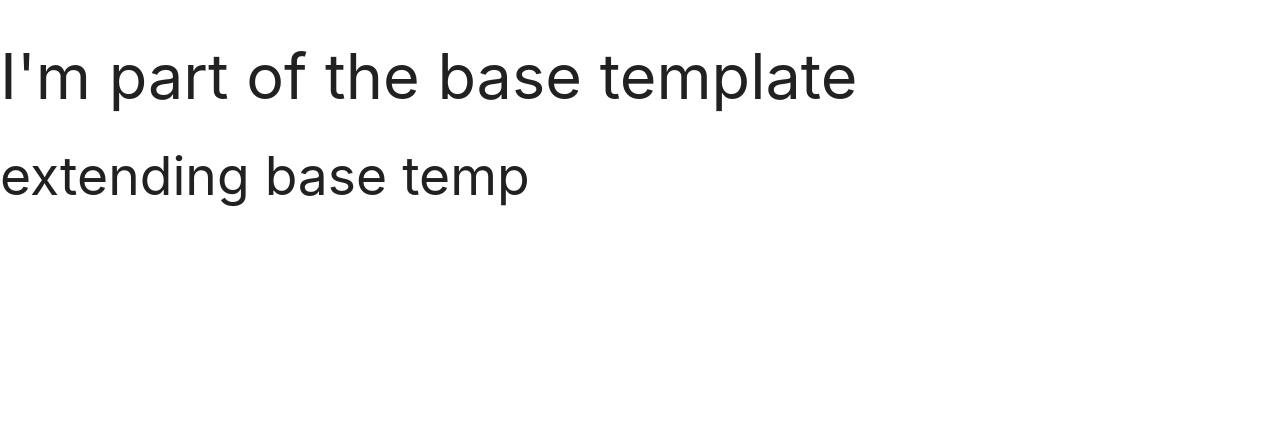
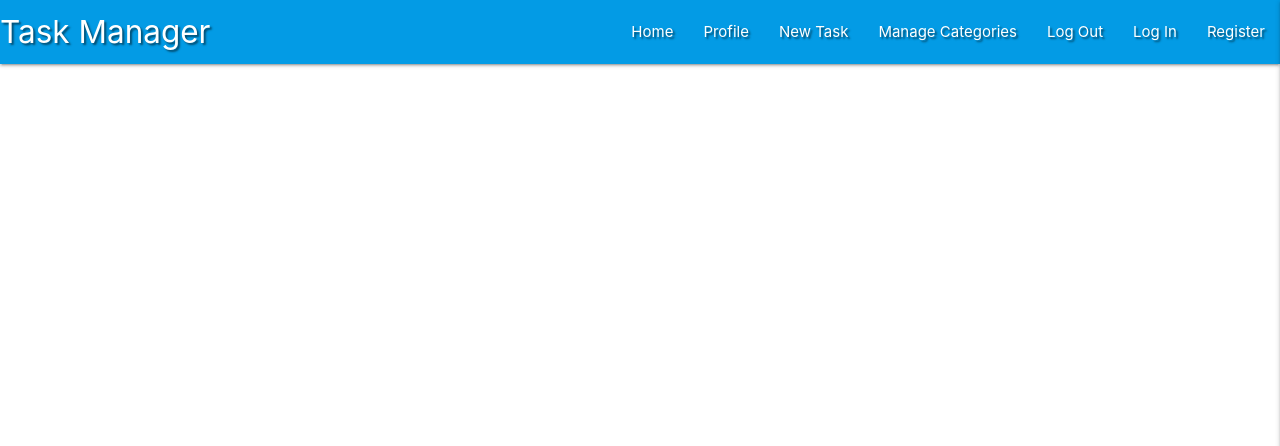
Before and after one commit to Birrellc/practice-todo-flask, a Flask app: page / in a window 1280 px wide. Shown: the top 446 px of the page. Run offline with Flask 2, Linux system fonts and the light colour scheme; data that the repository does not hold is empty; some libraries are stand-ins or nearby versions.

Commit message:
add materialize navbar and sidenav

```diff
--- a/static/css/style.css
+++ b/static/css/style.css
@@ -0,0 +1,3 @@
+.text-shadow {
+    text-shadow: 2px 2px 2px rgba(0,0,0,0.5);
+}
--- a/static/js/script.js
+++ b/static/js/script.js
@@ -0,0 +1,3 @@
+$(document).ready(function(){
+    $('.sidenav').sidenav({edge: "right"});
+  });
--- a/templates/base.html
+++ b/templates/base.html
@@ -1,42 +1,57 @@
 <!DOCTYPE html>
 <html lang="en">
-  <head>
-    <meta charset="UTF-8" />
-    <meta name="viewport" content="width=device-width, initial-scale=1.0" />
-    <link
-      rel="stylesheet"
-      href="https://cdnjs.cloudflare.com/ajax/libs/font-awesome/5.15.2/css/all.min.css"
-    />
-    <link
-      rel="stylesheet"
-      href="https://cdnjs.cloudflare.com/ajax/libs/materialize/1.0.0/css/materialize.min.css"
-      type="text/css"
-    />
-    <link
-      rel="stylesheet"
-      href="{{ url_for('static', filename='css/style.css') }}"
-      type="text/css"
-    />
-
+<head>
+    <meta charset="UTF-8">
+    <meta name="viewport" content="width=device-width, initial-scale=1.0">
+    <link rel="stylesheet" href="https://cdnjs.cloudflare.com/ajax/libs/font-awesome/5.13.1/css/all.min.css"
+        integrity="sha512-xA6Hp6oezhjd6LiLZynuukm80f8BoZ3OpcEYaqKoCV3HKQDrYjDE1Gu8ocxgxoXmwmSzM4iqPvCsOkQNiu41GA==" crossorigin="anonymous" type="text/css">
+    <link rel="stylesheet" href="https://cdnjs.cloudflare.com/ajax/libs/materialize/1.0.0/css/materialize.min.css" type="text/css">
+    <link rel="stylesheet" href="{{ url_for('static', filename='css/style.css') }}" type="text/css">
     {% block styles %}
     {% endblock %}
-    <!--use url for as using Jinja tempalte-->
     <title>Task Manager</title>
-  </head>
-  <body>
-    <h1>I'm part of the base template</h1>
+</head>
+<body>
+
+	<header>
+        <!-- top navbar -->
+		<nav class="nav-extended text-shadow light-blue darken-1">
+			<div class="nav-wrapper">
+				<a href="{{ url_for('get_tasks') }}" class="brand-logo">Task Manager</a>
+				<a href="#" data-target="mobile-demo" class="sidenav-trigger right"><i class="fas fa-bars"></i></a>
+				<ul class="right hide-on-med-and-down">
+					<li><a href="{{ url_for('get_tasks') }}">Home</a></li>
+					<li><a href="#">Profile</a></li>
+					<li><a href="#">New Task</a></li>
+					<li><a href="#">Manage Categories</a></li>
+					<li><a href="#">Log Out</a></li>
+					<li><a href="#">Log In</a></li>
+					<li><a href="#">Register</a></li>
+				</ul>
+			</div>
+		</nav>
+
+        <!-- mobile sidenav -->
+		<ul class="sidenav" id="mobile-demo">
+            <li><h4 class="center-align light-blue-text text-darken 4">Task Manager</h4></li>
+            <li><a href="{{ url_for('get_tasks') }}">Home</a></li>
+            <li><a href="#">Profile</a></li>
+            <li><a href="#">New Task</a></li>
+            <li><a href="#">Manage Categories</a></li>
+            <li><a href="#">Log Out</a></li>
+            <li><a href="#">Log In</a></li>
+            <li><a href="#">Register</a></li>
+		</ul>
+	</header>
+
     {% block content %}
     {% endblock %}
 
-    <script
-      src="http://code.jquery.com/jquery-3.5.1.min.js"
-      integrity="sha256-9/aliU8dGd2tb6OSsuzixeV4y/faTqgFtohetphbbj0="
-      crossorigin="anonymous"
-    ></script>
+    <script src="https://code.jquery.com/jquery-3.5.1.min.js"
+        integrity="sha256-9/aliU8dGd2tb6OSsuzixeV4y/faTqgFtohetphbbj0=" crossorigin="anonymous"></script>
     <script src="https://cdnjs.cloudflare.com/ajax/libs/materialize/1.0.0/js/materialize.min.js"></script>
     <script src="{{ url_for('static', filename='js/script.js') }}"></script>
-    <!--use url for as using Jinja tempalte-->
     {% block scripts %}
     {% endblock %}
-  </body>
+</body>
 </html>
--- a/templates/tasks.html
+++ b/templates/tasks.html
@@ -1,7 +1,5 @@
 {% extends "base.html" %}
 {% block content %}
-
-    <h2>extending base temp</h2>
 
     {% for task in tasks %}
         {{ task.task_name }}<br>
```
